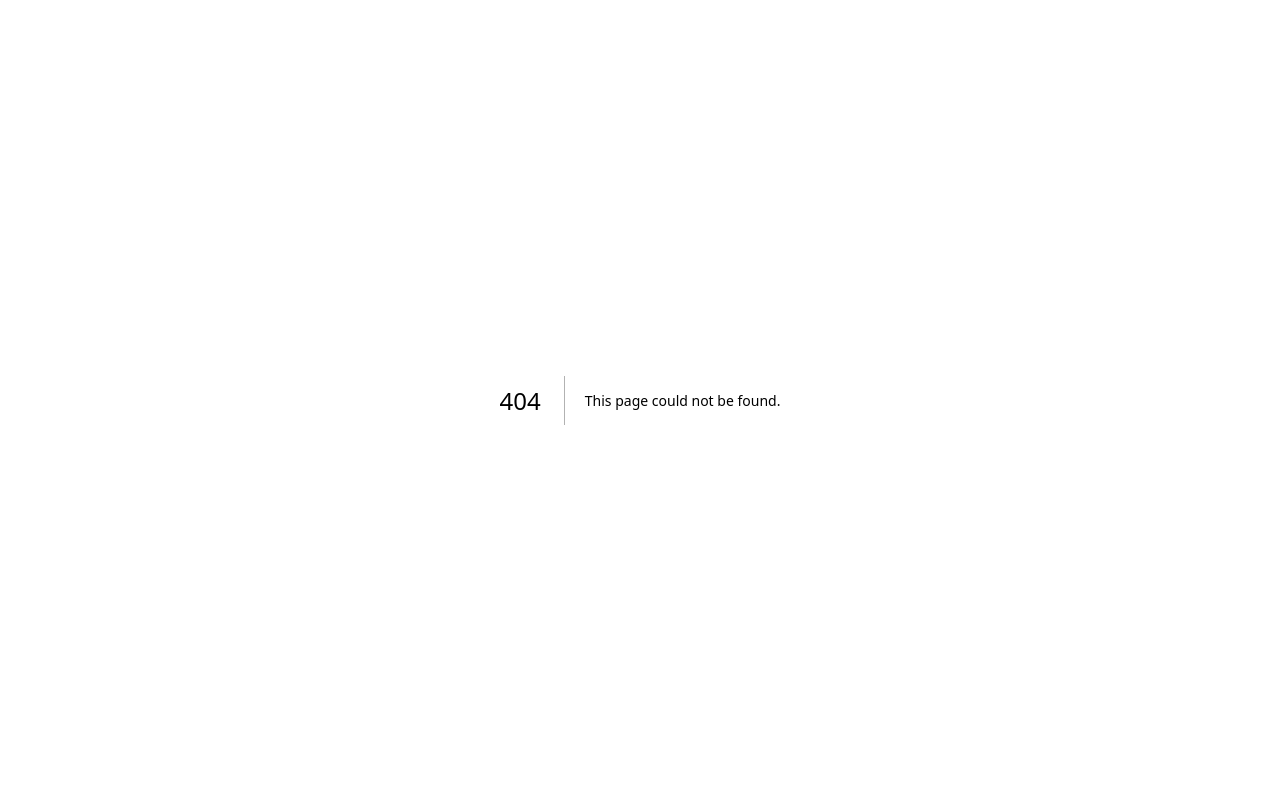
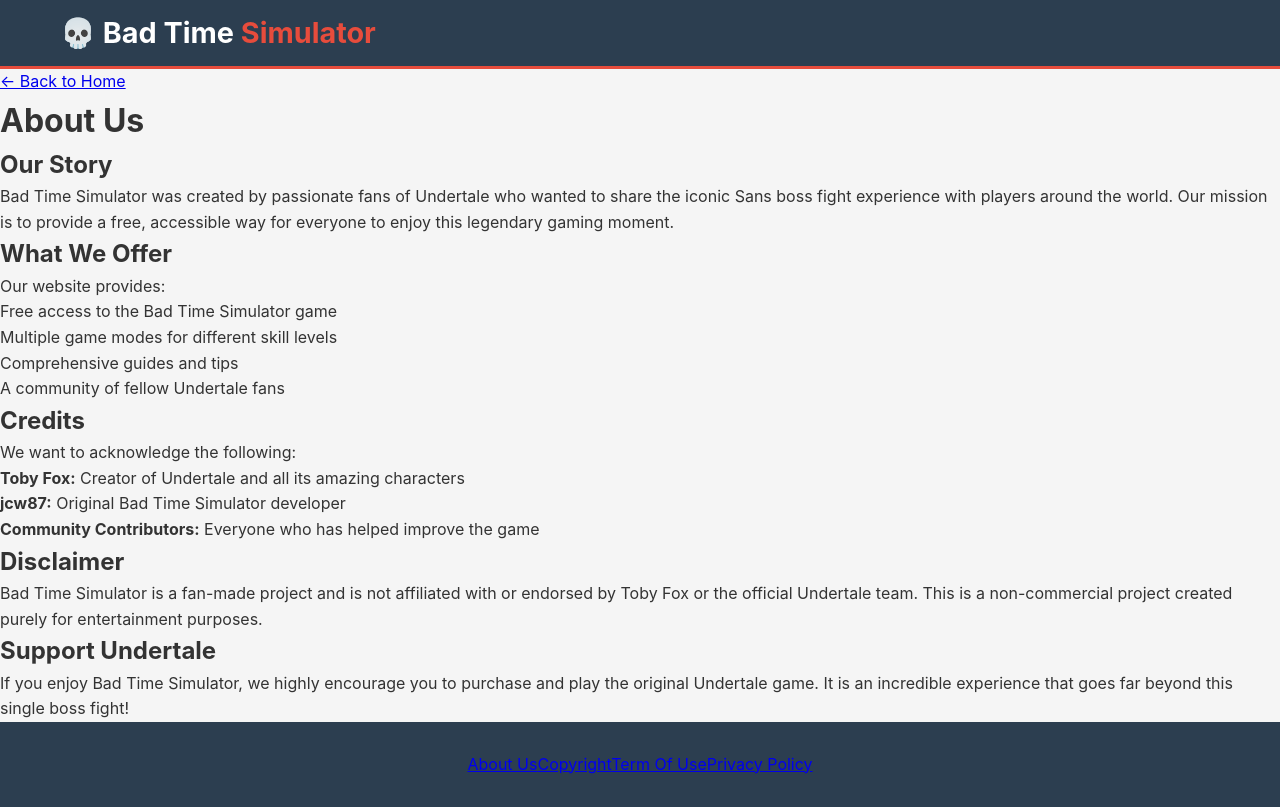
Before and after one commit to lunianfu1986/bad-time-simulator-nextjs, a Next.js app: page /about-us in a window 1280 px wide. Before the commit this address had no page. Built offline with nearby package versions, Linux system fonts and the light colour scheme.

Commit message:
Create page.js

```diff
--- /dev/null
+++ b/app/about-us/page.js
@@ -0,0 +1,61 @@
+import Link from 'next/link'
+
+export const metadata = {
+  title: 'About Us - Bad Time Simulator',
+  description: 'Learn more about Bad Time Simulator and our mission.',
+}
+
+export default function AboutUs() {
+  return (
+    <>
+      <nav className="top-nav">
+        <div className="nav-container">
+          <Link href="/" className="logo">💀 Bad Time <span>Simulator</span></Link>
+        </div>
+      </nav>
+
+      <div className="sub-page">
+        <div className="sub-page-content">
+          <Link href="/" className="back-btn">← Back to Home</Link>
+
+          <h1>About Us</h1>
+
+          <h2>Our Story</h2>
+          <p>Bad Time Simulator was created by passionate fans of Undertale who wanted to share the iconic Sans boss fight experience with players around the world. Our mission is to provide a free, accessible way for everyone to enjoy this legendary gaming moment.</p>
+
+          <h2>What We Offer</h2>
+          <p>Our website provides:</p>
+          <ul>
+            <li>Free access to the Bad Time Simulator game</li>
+            <li>Multiple game modes for different skill levels</li>
+            <li>Comprehensive guides and tips</li>
+            <li>A community of fellow Undertale fans</li>
+          </ul>
+
+          <h2>Credits</h2>
+          <p>We want to acknowledge the following:</p>
+          <ul>
+            <li><strong>Toby Fox:</strong> Creator of Undertale and all its amazing characters</li>
+            <li><strong>jcw87:</strong> Original Bad Time Simulator developer</li>
+            <li><strong>Community Contributors:</strong> Everyone who has helped improve the game</li>
+          </ul>
+
+          <h2>Disclaimer</h2>
+          <p>Bad Time Simulator is a fan-made project and is not affiliated with or endorsed by Toby Fox or the official Undertale team. This is a non-commercial project created purely for entertainment purposes.</p>
+
+          <h2>Support Undertale</h2>
+          <p>If you enjoy Bad Time Simulator, we highly encourage you to purchase and play the original Undertale game. It is an incredible experience that goes far beyond this single boss fight!</p>
+        </div>
+      </div>
+
+      <footer className="footer">
+        <div className="footer-links">
+          <Link href="/about-us">About Us</Link>
+          <Link href="/copyright">Copyright</Link>
+          <Link href="/terms">Term Of Use</Link>
+          <Link href="/privacy-policy">Privacy Policy</Link>
+        </div>
+      </footer>
+    </>
+  )
+}
```
